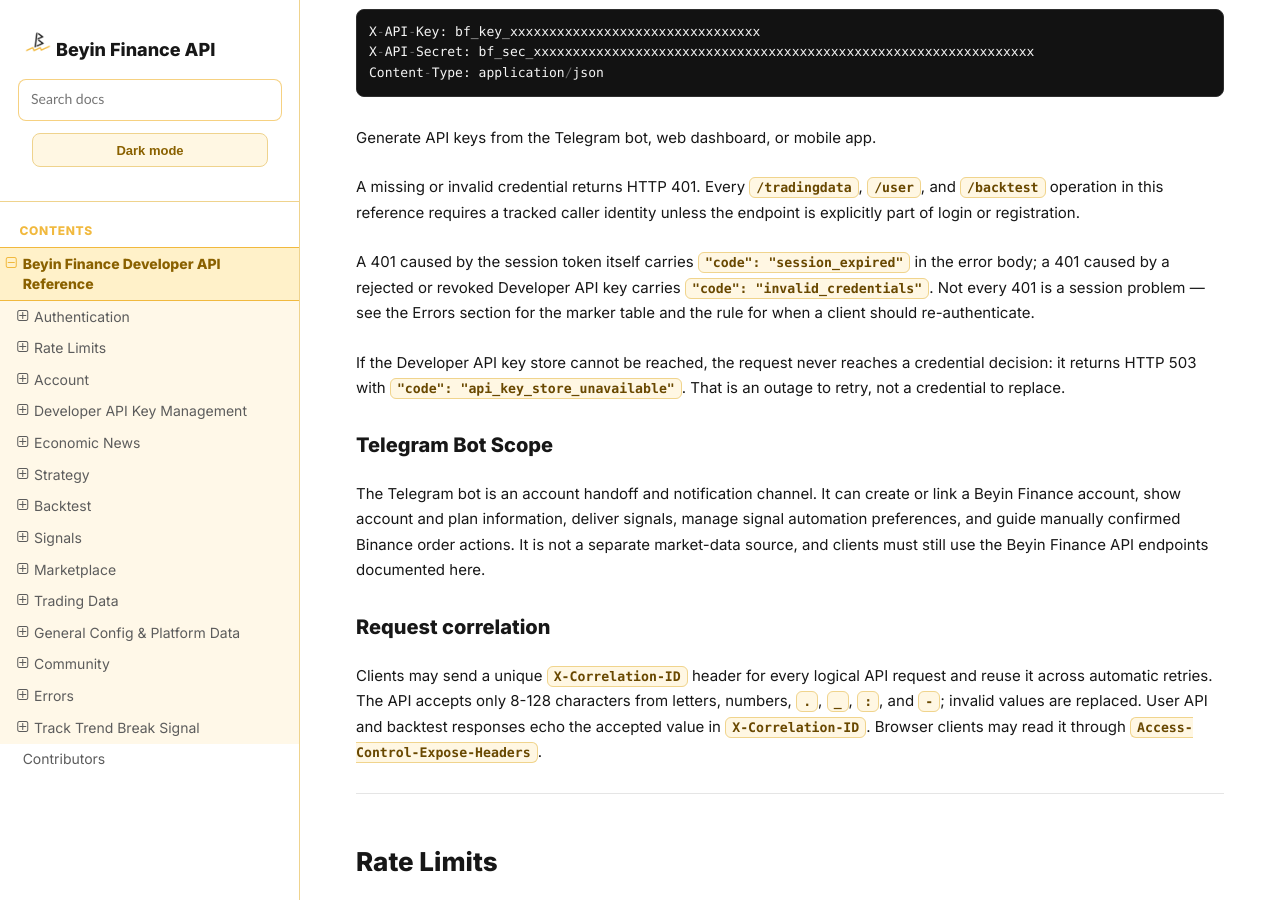
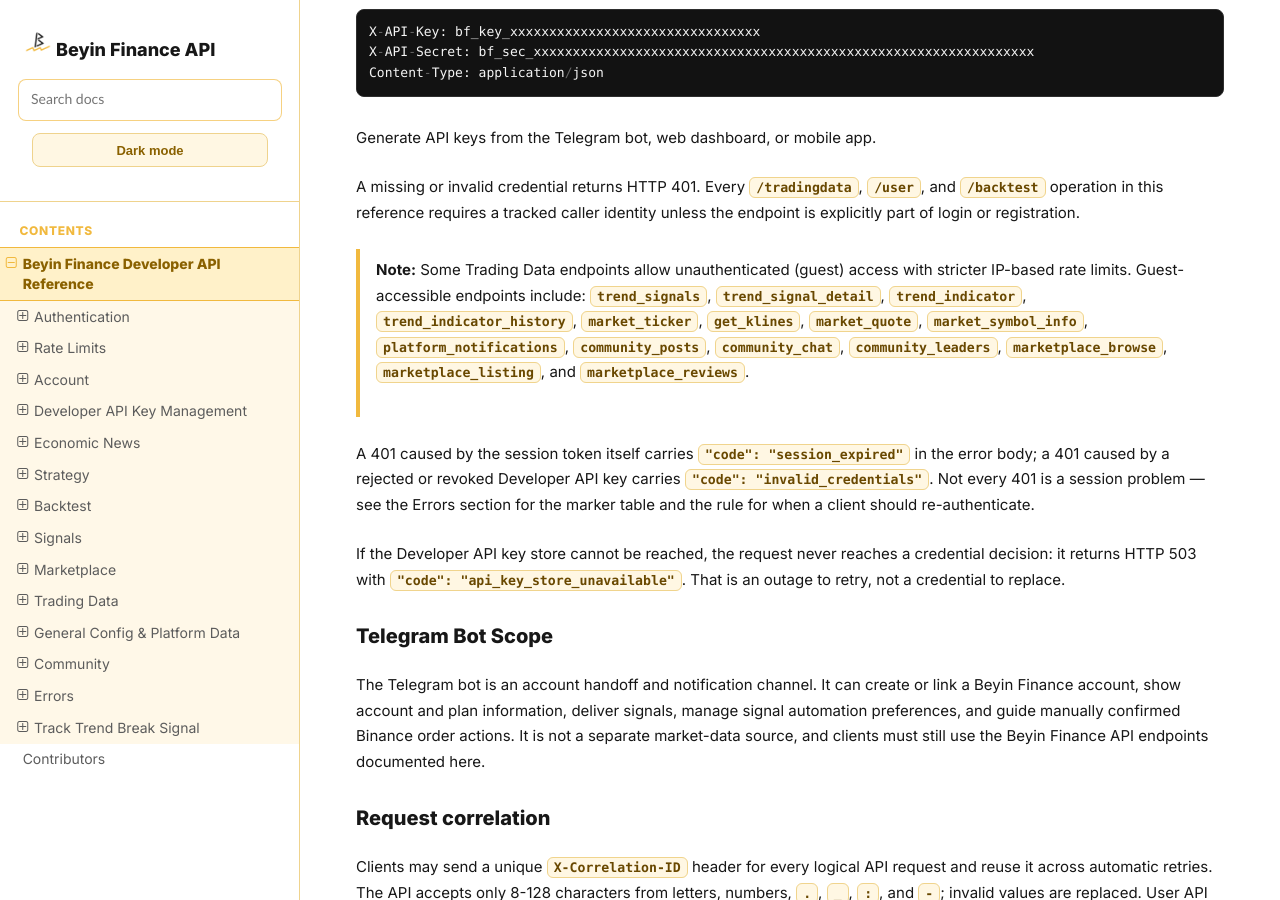
Before and after one commit to jnrbrain/Beyin-Finance, a Sphinx documentation site: the page built from docs/endpoints.md, in a window 1280 px wide and 900 px high, scrolled down 662 px. Built offline with Sphinx 7.4.7 and the Read the Docs theme 3.1.0, drawn with Linux system fonts in a browser that asks for light colours.

Commit message:
Update endpoints.md

```diff
--- a/docs/endpoints.md
+++ b/docs/endpoints.md
@@ -27,6 +27,14 @@
 A missing or invalid credential returns HTTP 401. Every `/tradingdata`, `/user`,
 and `/backtest` operation in this reference requires a tracked caller identity
 unless the endpoint is explicitly part of login or registration.
+
+> **Note:** Some Trading Data endpoints allow unauthenticated (guest) access
+> with stricter IP-based rate limits. Guest-accessible endpoints include:
+> `trend_signals`, `trend_signal_detail`, `trend_indicator`,
+> `trend_indicator_history`, `market_ticker`, `get_klines`, `market_quote`,
+> `market_symbol_info`, `platform_notifications`, `community_posts`,
+> `community_chat`, `community_leaders`, `marketplace_browse`,
+> `marketplace_listing`, and `marketplace_reviews`.
 
 A 401 caused by the session token itself carries `"code": "session_expired"` in
 the error body; a 401 caused by a rejected or revoked Developer API key carries
```
